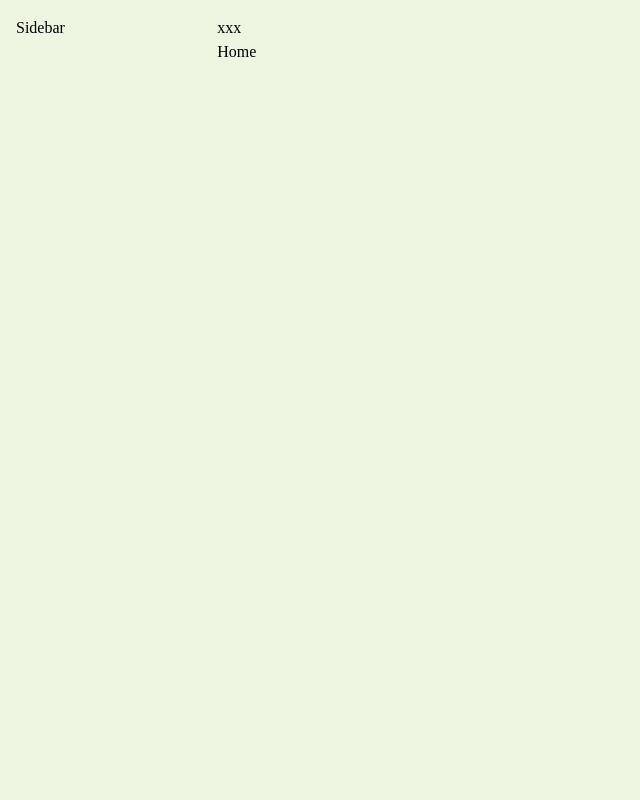
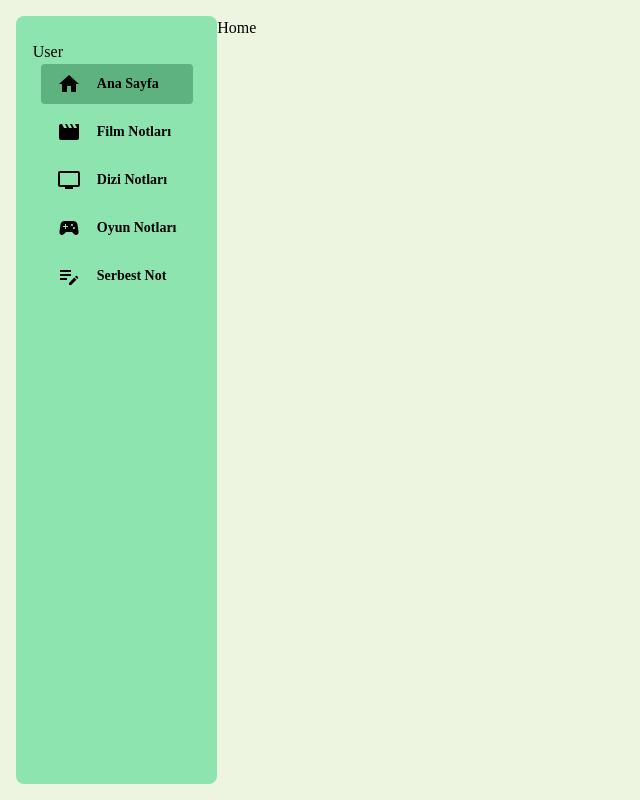
Before and after one commit to aliergul/geek-pad, a React (Create React App) app: page / in a window 1280 px wide. Shown: the whole page, without its empty margins (0-640 px from the left). Built offline with nearby package versions, Linux system fonts and the light colour scheme; no server answers; sample sign-in values are in the browser's storage; a web font is replaced by a local one.

Commit message:
login - routing - tabs issues and some updates

```diff
--- a/package.json
+++ b/package.json
@@ -5,11 +5,13 @@
   "dependencies": {
     "@emotion/react": "^11.11.4",
     "@emotion/styled": "^11.11.0",
+    "@mui/icons-material": "^5.15.12",
     "@mui/joy": "^5.0.0-beta.30",
     "@mui/material": "^5.15.12",
     "@testing-library/jest-dom": "^5.17.0",
     "@testing-library/react": "^13.4.0",
     "@testing-library/user-event": "^13.5.0",
+    "chroma-js": "^2.4.2",
     "firebase": "^10.8.1",
     "i18next": "^23.10.0",
     "react": "^18.2.0",
--- a/src/App.js
+++ b/src/App.js
@@ -36,10 +36,9 @@ function App() {
             )}
           </Route>
         </Switch>
-        <Route path="/">
         {isLoggedIn ? (
           <>
-              <div className="w-60">
+            <div className="w-60 bg-sidebar rounded-lg justify-center flex">
               <Sidebar />
             </div>
             <div className="w-full">
@@ -49,7 +48,6 @@ function App() {
         ) : (
           <Redirect to="/login" />
         )}
-        </Route>
       </div>
     </Router>
   );
--- a/src/components/Content.js
+++ b/src/components/Content.js
@@ -4,11 +4,11 @@ import Home from "../pages/Home/Home";
 import Movies from "../pages/Movies/Movies";
 import Series from "../pages/Series/Series";
 import Games from "../pages/Games/Games";
+import Notepad from "../pages/Notepad/Notepad";
 
 const Content = () => {
   return (
-    <div>
-      xxx
+    <main className="flex-auto overflow-auto">
       <Switch>
         <Route exact path="/">
           <Home />
@@ -29,7 +29,12 @@ const Content = () => {
           <Games />
         </Route>
       </Switch>
-    </div>
+      <Switch>
+        <Route exact path="/notepad">
+          <Notepad />
+        </Route>
+      </Switch>
+    </main>
   );
 };
 
--- a/src/components/Sidebar.js
+++ b/src/components/Sidebar.js
@@ -1,7 +1,14 @@
 import React from "react";
+import Tabs from "./Sidebar/Tabs";
+import User from "./Sidebar/User";
 
 const Sidebar = () => {
-  return <div>Sidebar</div>;
+  return (
+    <div className="pt-6 flex-shrink-0 flex-col">
+      <User />
+      <Tabs />
+    </div>
+  );
 };
 
 export default Sidebar;
--- /dev/null
+++ b/src/components/Sidebar/Tabs.js
@@ -0,0 +1,84 @@
+import React from "react";
+import i18n from "../../i18n/i18n";
+import { NavLink } from "react-router-dom";
+import MovieIcon from "@mui/icons-material/Movie";
+import HomeIcon from "@mui/icons-material/Home";
+import TvIcon from "@mui/icons-material/Tv";
+import SportsEsportsIcon from "@mui/icons-material/SportsEsports";
+import EditNoteIcon from "@mui/icons-material/EditNote";
+
+const Tabs = () => {
+  return (
+    <nav className="px-2">
+      <ul className="flex flex-col gap-2">
+        <li>
+          <NavLink
+            activeClassName="bg-active"
+            exact
+            to={"/#"}
+            className="h-10 flex gap-x-4 items-center text-sm font-semibold text-link rounded hover:text-white px-4"
+          >
+            <span className="transition-all">
+              <HomeIcon />
+            </span>
+            {i18n.t("tabs:home")}
+          </NavLink>
+        </li>
+        <li>
+          <NavLink
+            activeClassName="bg-active"
+            exact
+            to={"/movies"}
+            className="h-10 flex gap-x-4 items-center text-sm font-semibold text-link rounded hover:text-white px-4"
+          >
+            <span className="transition-all">
+              <MovieIcon />
+            </span>
+            {i18n.t("tabs:movies")}
+          </NavLink>
+        </li>
+        <li>
+          <NavLink
+            activeClassName="bg-active"
+            exact
+            to={"/series"}
+            className="h-10 flex gap-x-4 items-center text-sm font-semibold text-link rounded hover:text-white px-4"
+          >
+            <span className="transition-all">
+              <TvIcon />
+            </span>
+            {i18n.t("tabs:series")}
+          </NavLink>
+        </li>
+        <li>
+          <NavLink
+            activeClassName="bg-active"
+            exact
+            to={"/games"}
+            className="h-10 flex gap-x-4 items-center text-sm font-semibold text-link rounded hover:text-white px-4"
+          >
+            <span className="transition-all">
+              <SportsEsportsIcon />
+            </span>
+            {i18n.t("tabs:games")}
+          </NavLink>
+        </li>
+        <li>
+          <NavLink
+            activeClassName="bg-active"
+            exact
+            to={"/notepad"}
+            className="h-10 flex gap-x-4 items-center text-sm font-semibold text-link rounded hover:text-white px-4"
+          >
+            <span className="transition-all">
+              <EditNoteIcon />
+            </span>
+            {i18n.t("tabs:notepad")}
+          </NavLink>
+        </li>
+      </ul>
+    </nav>
+  );
+};
+
+export default Tabs;
--- a/src/components/Sidebar/User.js
+++ b/src/components/Sidebar/User.js
@@ -0,0 +1,7 @@
+import React from "react";
+
+const User = () => {
+  return <div>User</div>;
+};
+
+export default User;
--- a/src/i18n/en.json
+++ b/src/i18n/en.json
@@ -6,6 +6,14 @@
     "password": "Password",
     "login": "Log in",
     "no_account": "Don't have an account?",
-    "sign_up": "Sign up"
+    "sign_up": "Sign up",
+    "error": "Username or password is incorrect."
+  },
+  "tabs": {
+    "home": "Home Page",
+    "movies": "Movie Notes",
+    "series": "Series Notes",
+    "games": "Game Notes",
+    "notepad": "Free Notes"
   }
 }
--- a/src/i18n/tr.json
+++ b/src/i18n/tr.json
@@ -6,6 +6,14 @@
     "password": "Şifre",
     "login": "Giriş Yap",
     "no_account": "Hesabınız yok mu?",
-    "sign_up": "Kayıt ol"
+    "sign_up": "Kayıt ol",
+    "error": "Kullanıcı adı veya şifre yanlış."
+  },
+  "tabs": {
+    "home": "Ana Sayfa",
+    "movies": "Film Notları",
+    "series": "Dizi Notları",
+    "games": "Oyun Notları",
+    "notepad": "Serbest Not"
   }
 }
--- a/src/index.js
+++ b/src/index.js
@@ -4,8 +4,4 @@ import "./index.css";
 import App from "./App";
 
 const root = ReactDOM.createRoot(document.getElementById("root"));
-root.render(
-  <React.StrictMode>
-    <App />
-  </React.StrictMode>
-);
+root.render(<App />);
--- a/src/pages/Auth/Login.js
+++ b/src/pages/Auth/Login.js
@@ -5,6 +5,8 @@ import {
   FormLabel,
   Input,
   Link,
+  Option,
+  Select,
   Sheet,
   Typography,
 } from "@mui/joy";
@@ -20,22 +22,29 @@ const Login = ({ onLogin }) => {
   const auth = getAuth(app);
   const [email, setEmail] = useState("");
   const [password, setPassword] = useState("");
+  const [error, setError] = useState();
 
-  const handleLogin = async () => {
-    try {
-      signInWithEmailAndPassword(auth, email, password).then(
-        (userCredential) => {
+  const handleLogin = (e) => {
+    e.preventDefault();
+    signInWithEmailAndPassword(auth, email, password)
+      .then((userCredential) => {
         // Signed in
         const user = userCredential.user;
         onLogin();
         history.push("/");
         console.log(user);
         // ...
-        }
-      );
-    } catch (err) {
+      })
+      .catch((err) => {
+        setError(i18n.t("login:error"));
         console.error(err);
-    }
+      });
+  };
+
+  const handleLanguage = (event, lang) => {
+    localStorage.setItem("lang", lang);
+    i18n.changeLanguage(lang);
+    window.location.reload(false);
   };
   return (
     <main className="grid place-items-center h-screen">
@@ -83,6 +92,11 @@ const Login = ({ onLogin }) => {
             onChange={(e) => setPassword(e.target.value)}
           />
         </FormControl>
+        {error && (
+          <Typography color="danger" sx={{ mt: 1 }}>
+            {error}
+          </Typography>
+        )}
         <Button sx={{ mt: 1 /* margin top */ }} onClick={handleLogin}>
           {i18n.t("login:login")}
         </Button>
@@ -93,6 +107,15 @@ const Login = ({ onLogin }) => {
         >
           {i18n.t("login:no_account")}
         </Typography>
+        <Select
+          onChange={handleLanguage}
+          defaultValue={localStorage.getItem("lang") ?? "tr"}
+          size="sm"
+          variant="soft"
+        >
+          <Option value="tr">TR</Option>
+          <Option value="en">EN</Option>
+        </Select>
       </Sheet>
     </main>
   );
--- /dev/null
+++ b/src/pages/Notepad/Notepad.js
@@ -0,0 +1,7 @@
+import React from "react";
+
+const Notepad = () => {
+  return <div>Notepad</div>;
+};
+
+export default Notepad;
--- a/tailwind.config.js
+++ b/tailwind.config.js
@@ -10,6 +10,8 @@ module.exports = {
       },
       colors: {
         main: "#EDF5E1",
+        sidebar: "#8EE4AF",
+        active: "#5db27f",
       },
     },
   },
```
Also changed, not shown: 1 other file (tests, documents, lock files or other folders). Lines whose indentation alone changed are shown as unchanged.
